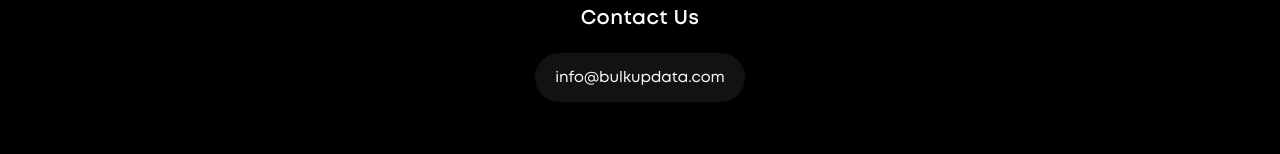
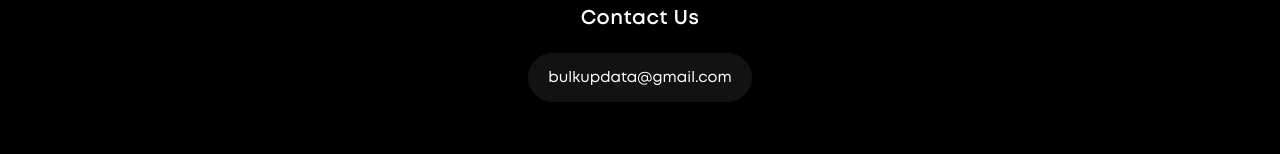
Before and after one commit to Bulkupdata/web, a React (Vite) app: page / in a window 1280 px wide. Shown: the part 3432-3586 px from the top of the page. Built offline with nearby package versions, Linux system fonts and the light colour scheme; a web font is replaced by a local one.

Commit message:
first commit

```diff
--- a/src/LandingPage/footer/Footer.tsx
+++ b/src/LandingPage/footer/Footer.tsx
@@ -13,7 +13,7 @@
           <h3 className="bulkupdata-footer-title">Contact Us</h3>
           <div className="bulkupdata-footer-contact">
             <p>
-              <a href="mailto:info@bulkupdata.com">info@bulkupdata.com</a>
+              <a href="mailto:info@bulkupdata.com">bulkupdata@gmail.com</a>
             </p>
           </div>
         </div>
```
Also changed, not shown: 1 other file (tests, documents, lock files or other folders).
